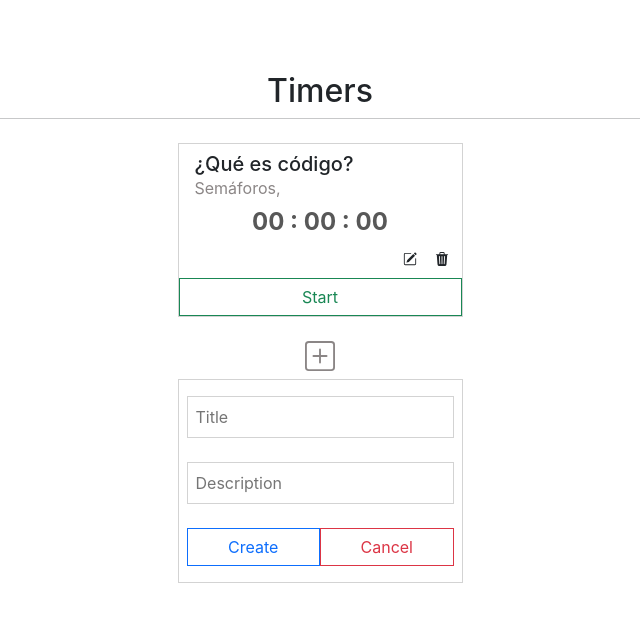
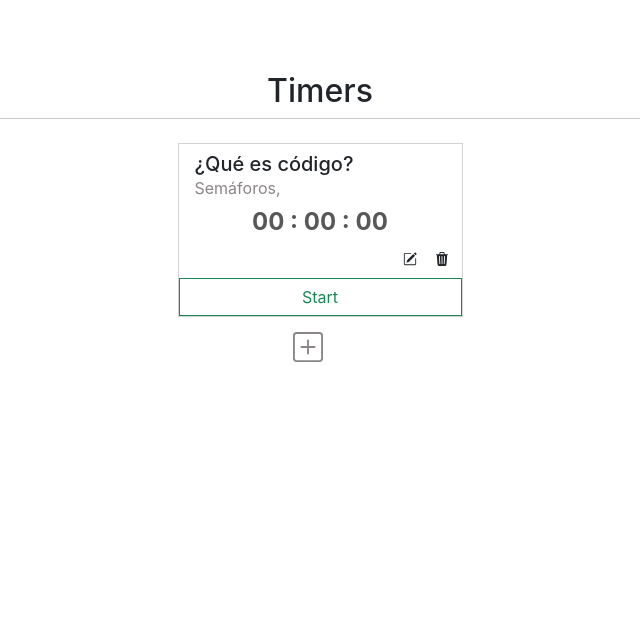
Before and after one commit to acuellarh/React-hooks-chrometer, a React (Create React App) app: page / in a window 1280 px wide. Shown: the top 622 px of the page, without its empty margins (320-960 px from the left). Built offline with nearby package versions, Linux system fonts and the light colour scheme.

Commit message:
Create Timer and Styles

```diff
--- a/src/App.js
+++ b/src/App.js
@@ -11,14 +11,29 @@ function App() {
   const [timerList, setTimerList] = useState(initialList);
   const [showForm, setShowForm] = useState(false);
 
+  const addTimer = (timerInfo) => {
+    let newTimerInfo = timerInfo
+    newTimerInfo.id = Date.now()
+    setTimerList([...timerList, timerInfo])
+  }
+
   return (
     <div className="container">
       <Title/>
       <Timers
         timerList={timerList}
       />
-      <PlusIcon/>
-      <Form/>
+      {
+        showForm ?
+        <Form
+          setShowForm={setShowForm}
+          addTimer={addTimer}
+        />
+        :
+        <PlusIcon
+          setShowForm={setShowForm}
+        />
+      }
     </div>
   );
 }
--- a/src/components/Form.js
+++ b/src/components/Form.js
@@ -1,11 +1,14 @@
 import { useState } from "react";
 
-export const Form = () => {
+export const Form = ({setShowForm, addTimer}) => {
 
-  const [timerInfo, setTimerInfo] = useState({
-    title:"",
-    description:""
-  });
+  const initialTimerInfo = { title:"", description:"" }
+
+  const [timerInfo, setTimerInfo] = useState(initialTimerInfo);
+
+  const handleReset = () => {
+    setTimerInfo(initialTimerInfo)
+  }
 
   const handleChange = (event) => {
     setTimerInfo({...timerInfo, [event.target.name]: [event.target.value]})
@@ -13,7 +16,15 @@ export const Form = () => {
 
   const handleSubmit = (event) => {
     event.preventDefault()
-    console.table(timerInfo)
+    let action = event.target.id
+    if (action==="create"){
+      addTimer(timerInfo)
+      handleReset()
+      setShowForm(false)
+    } else {
+      handleReset()
+      setShowForm(false)
+    }
   }
 
   return (
@@ -30,7 +41,6 @@ export const Form = () => {
             value={timerInfo.title}
             onChange={handleChange}
             className="col-sm-5 col-md-12 border gray-light-border p-2"
-
           />
         </div>
         <div className="d-flex justify-content-center p-2 mb-2">
@@ -44,8 +54,20 @@ export const Form = () => {
           />
         </div>
         <div className="mt-2 d-flex justify-content-center p-2">
-          <button className="col-6 btn btn-outline-primary rounded-0">Create</button>
-          <button className="col-6 btn btn-outline-danger rounded-0">Cancel</button>
+          <button
+           className="col-6 btn btn-outline-primary rounded-0"
+           id="create"
+           onClick={e => handleSubmit(e)}
+          >
+            Create
+          </button>
+          <button
+            className="col-6 btn btn-outline-danger rounded-0"
+            id="cancel"
+            onClick={e => handleSubmit(e)}
+          >
+            Cancel
+          </button>
         </div>
       </form>
     </div>
--- a/src/components/PlusIcon.js
+++ b/src/components/PlusIcon.js
@@ -1,12 +1,17 @@
-export const PlusIcon = () => {
+export const PlusIcon = ({setShowForm}) => {
   return (
-    <div className="row mt-3 pt-2 gray-light-color">
+    <div className="row mt-2">
+      <button
+       className="row btn gray-light-color"
+       onClick={() => setShowForm(true)}
+       >
         <div className="col d-flex justify-content-center">
           <svg xmlns="http://www.w3.org/2000/svg" width="30" height="30" fill="currentColor" className="bi bi-plus-square" viewBox="0 0 16 16">
             <path d="M14 1a1 1 0 0 1 1 1v12a1 1 0 0 1-1 1H2a1 1 0 0 1-1-1V2a1 1 0 0 1 1-1h12zM2 0a2 2 0 0 0-2 2v12a2 2 0 0 0 2 2h12a2 2 0 0 0 2-2V2a2 2 0 0 0-2-2H2z"/>
             <path d="M8 4a.5.5 0 0 1 .5.5v3h3a.5.5 0 0 1 0 1h-3v3a.5.5 0 0 1-1 0v-3h-3a.5.5 0 0 1 0-1h3v-3A.5.5 0 0 1 8 4z"/>
           </svg>
         </div>
+      </button>
     </div>
   )
 }
--- a/src/index.css
+++ b/src/index.css
@@ -25,7 +25,7 @@ code {
 }
 
 .btn {
-  box-shadow: nome !important;
+  box-shadow: none !important;
 }
 
 .btn-outline-success:hover {
```
Also changed, not shown: src/components/Timers.js (line endings or trailing spaces). Lines whose indentation alone changed are shown as unchanged.
